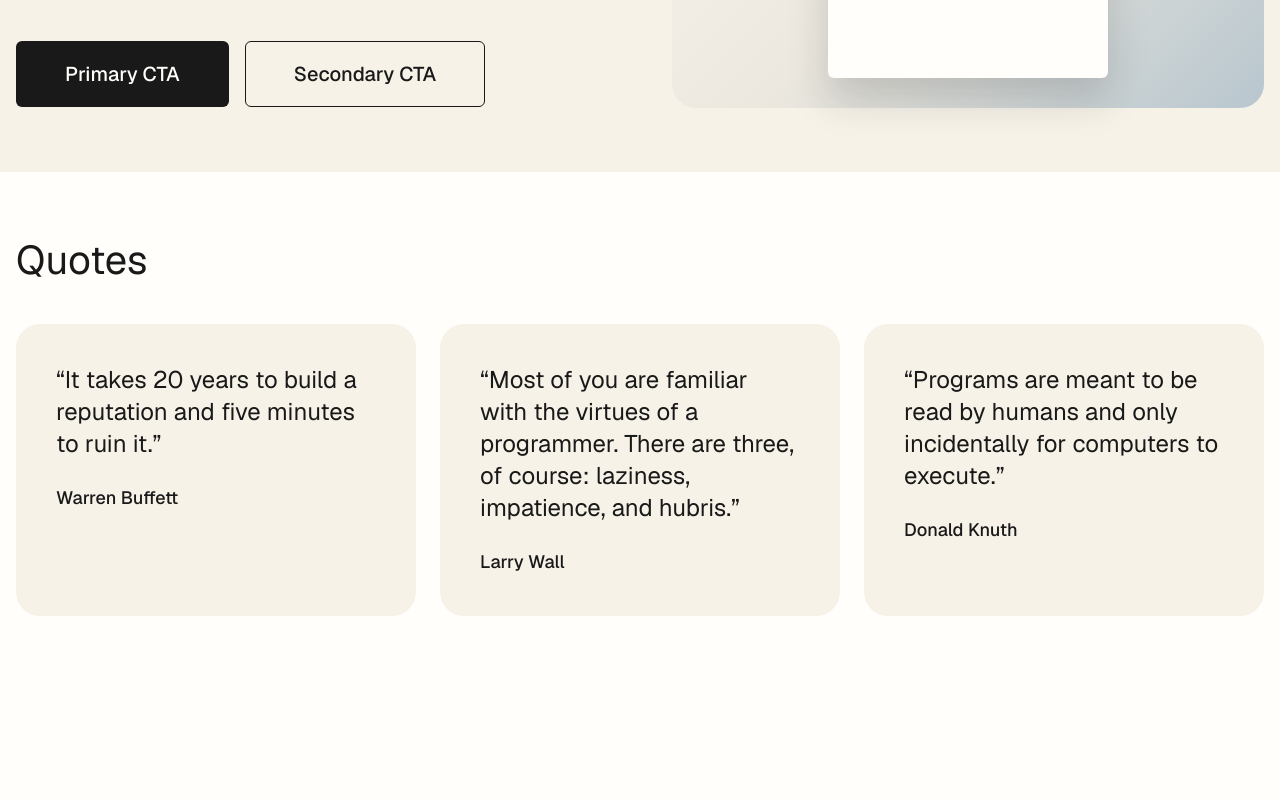
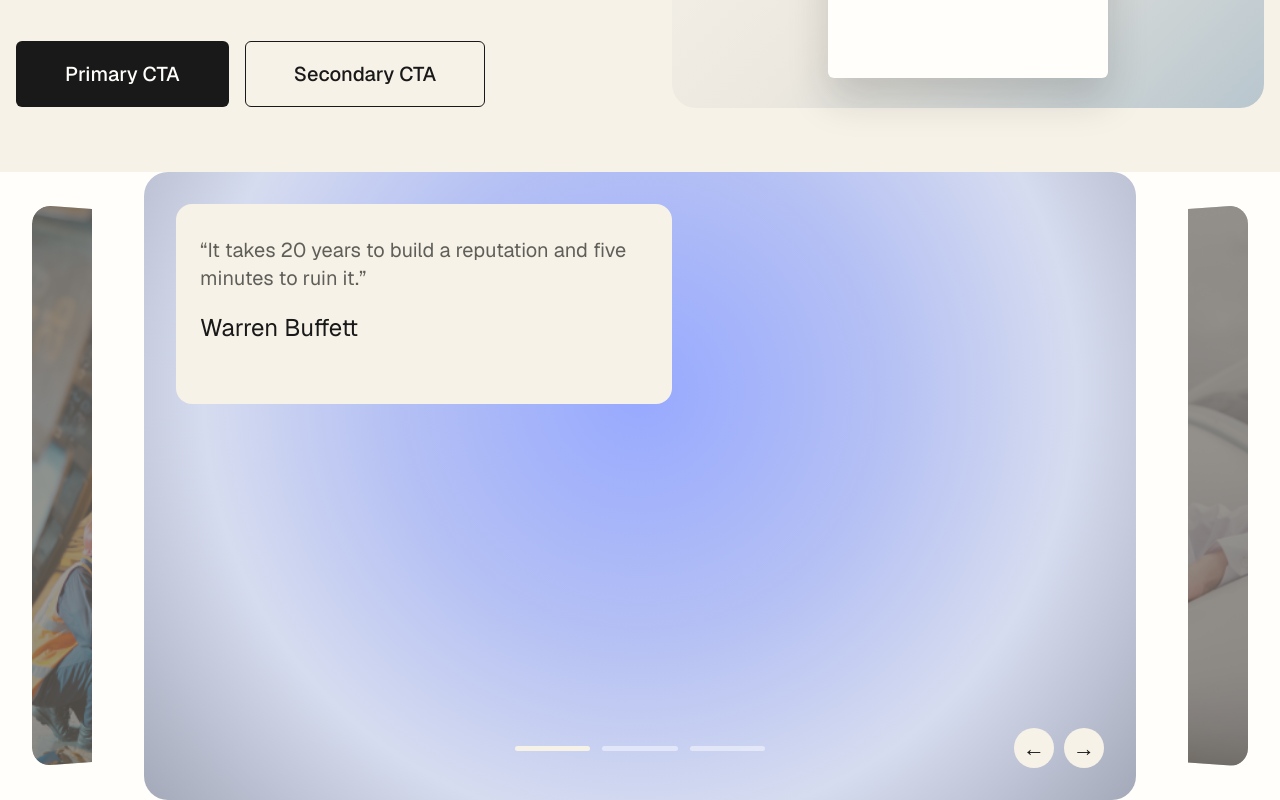
Before and after one commit to SpideyP00L/okta-assignment, a Next.js app: page / in a window 1280 px wide. Shown: the part 456-1256 px from the top of the page. Before the commit the page ends 1136 px from the top, so only its background shows below. Built offline with nearby package versions, Linux system fonts and the light colour scheme.

Commit message:
refactor: split carousel into focused components

```diff
--- /dev/null
+++ b/src/components/Quotes/CarouselNavigation.tsx
@@ -0,0 +1,43 @@
+import {
+  ArrowButton,
+  ArrowGroup,
+  BottomNav,
+  Progress,
+  ProgressBar,
+  WayfindingWrapper,
+} from "./carousel.styles";
+
+/*
+ * Carousel controls are isolated here so that
+ * navigation behaviour can later be added without
+ * affecting the quote card or carousel geometry.
+ */
+export function CarouselNavigation() {
+  return (
+    <BottomNav>
+      <WayfindingWrapper>
+        <Progress aria-hidden="true">
+          <ProgressBar $active />
+          <ProgressBar />
+          <ProgressBar />
+        </Progress>
+      </WayfindingWrapper>
+
+      <ArrowGroup>
+        <ArrowButton
+          type="button"
+          aria-label="Previous quote"
+        >
+          ←
+        </ArrowButton>
+
+        <ArrowButton
+          type="button"
+          aria-label="Next quote"
+        >
+          →
+        </ArrowButton>
+      </ArrowGroup>
+    </BottomNav>
+  );
+}
--- /dev/null
+++ b/src/components/Quotes/CarouselPreview.tsx
@@ -0,0 +1,69 @@
+import styled from "styled-components";
+
+import { PreviewCard } from "./carousel.styles";
+
+type CarouselPreviewSide = "left" | "right";
+
+interface CarouselPreviewProps {
+  side: CarouselPreviewSide;
+}
+
+const LeftPreview = styled(PreviewCard)`
+  left: 0;
+`;
+
+const RightPreview = styled(PreviewCard)`
+  right: 0;
+`;
+
+const PreviewImage = styled.img`
+  position: absolute;
+
+  top: 0;
+
+  width: 60px;
+  height: 560px;
+
+  display: block;
+
+  object-fit: cover;
+
+  opacity: 1;
+`;
+
+/*
+ * Keep the current positioning unchanged during
+ * the refactor. We will correct the Figma preview
+ * geometry after the component split is complete.
+ */
+const LeftPreviewImage = styled(PreviewImage)`
+  left: 0;
+`;
+
+const RightPreviewImage = styled(PreviewImage)`
+  right: 0;
+`;
+
+export function CarouselPreview({
+  side,
+}: CarouselPreviewProps) {
+  if (side === "left") {
+    return (
+      <LeftPreview aria-hidden="true">
+        <LeftPreviewImage
+          src="/images/carousel/left-preview.svg"
+          alt=""
+        />
+      </LeftPreview>
+    );
+  }
+
+  return (
+    <RightPreview aria-hidden="true">
+      <RightPreviewImage
+        src="/images/carousel/right-preview.svg"
+        alt=""
+      />
+    </RightPreview>
+  );
+}
--- /dev/null
+++ b/src/components/Quotes/QuoteCard.tsx
@@ -0,0 +1,39 @@
+import type { Quote } from "@/types/quote";
+
+import {
+  EmptyMessage,
+  QuoteAuthor,
+  QuoteText,
+  TextContentBox,
+} from "./carousel.styles";
+
+interface QuoteCardProps {
+  quote?: Quote;
+}
+
+/*
+ * Displays the currently active quote.
+ *
+ * Keeping the quote presentation separate from the
+ * carousel layout makes it easier to adjust typography
+ * and card spacing without affecting carousel geometry.
+ */
+export function QuoteCard({ quote }: QuoteCardProps) {
+  if (!quote) {
+    return (
+      <TextContentBox>
+        <EmptyMessage>
+          No quotes are available.
+        </EmptyMessage>
+      </TextContentBox>
+    );
+  }
+
+  return (
+    <TextContentBox>
+      <QuoteText>{quote.quote}</QuoteText>
+
+      <QuoteAuthor>{quote.author}</QuoteAuthor>
+    </TextContentBox>
+  );
+}
--- a/src/components/Quotes/QuotesSection.tsx
+++ b/src/components/Quotes/QuotesSection.tsx
@@ -1,122 +1,49 @@
 "use client";
-
-import styled from "styled-components";
 
 import type { Quote } from "@/types/quote";
 
-import { colors, radius, spacing } from "@/styles/tokens";
-import { breakpoints } from "@/styles/breakpoints";
+import {
+  Carousel,
+  MainSlide,
+  Section,
+} from "./carousel.styles";
+
+import { CarouselNavigation } from "./CarouselNavigation";
+import { CarouselPreview } from "./CarouselPreview";
+import { QuoteCard } from "./QuoteCard";
 
 interface QuotesSectionProps {
   quotes: Quote[];
 }
 
-const Section = styled.section`
-  background: ${colors.snow};
-`;
-
-const SectionInner = styled.div`
-  width: min(100%, 1312px);
-  margin: 0 auto;
-  padding: ${spacing.xl} ${spacing.sm};
-
-  @media (max-width: ${breakpoints.mobile}) {
-    padding: 40px 16px;
-  }
-`;
-
-const SectionTitle = styled.h2`
-  margin: 0 0 ${spacing.lg};
-
-  font-size: 40px;
-  line-height: 48px;
-  font-weight: 400;
-
-  color: ${colors.carbon};
-
-  @media (max-width: ${breakpoints.mobile}) {
-    font-size: 32px;
-    line-height: 40px;
-  }
-`;
-
-const QuoteList = styled.div`
-  display: grid;
-  grid-template-columns: repeat(3, minmax(0, 1fr));
-  gap: ${spacing.md};
-
-  @media (max-width: ${breakpoints.tablet}) {
-    grid-template-columns: 1fr;
-  }
-`;
-
-const QuoteCard = styled.article`
-  padding: ${spacing.lg};
-
-  border-radius: ${radius.large};
-  background: ${colors.surfaceSecondary};
-`;
-
-const QuoteText = styled.blockquote`
-  margin: 0;
-
-  font-size: 24px;
-  line-height: 32px;
-  color: ${colors.carbon};
-
-  &::before {
-    content: "“";
-  }
-
-  &::after {
-    content: "”";
-  }
-
-  @media (max-width: ${breakpoints.mobile}) {
-    font-size: 20px;
-    line-height: 28px;
-  }
-`;
-
-const QuoteAuthor = styled.p`
-  margin: ${spacing.md} 0 0;
-
-  font-size: 18px;
-  line-height: 28px;
-  font-weight: 500;
-
-  color: ${colors.carbon};
-`;
-
-const EmptyMessage = styled.p`
-  margin: 0;
-  color: ${colors.slate};
-`;
-
+/*
+ * QuotesSection now acts only as the composition layer.
+ *
+ * Visual responsibilities are delegated to focused
+ * child components:
+ *
+ * - CarouselPreview
+ * - QuoteCard
+ * - CarouselNavigation
+ */
 export function QuotesSection({
   quotes,
 }: QuotesSectionProps) {
+  const activeQuote = quotes[0];
+
   return (
     <Section>
-      <SectionInner>
-        <SectionTitle>Quotes</SectionTitle>
+      <Carousel>
+        <CarouselPreview side="left" />
 
-        {quotes.length > 0 ? (
-          <QuoteList>
-            {quotes.map((quote) => (
-              <QuoteCard key={quote.id}>
-                <QuoteText>{quote.quote}</QuoteText>
+        <MainSlide>
+          <QuoteCard quote={activeQuote} />
 
-                <QuoteAuthor>{quote.author}</QuoteAuthor>
-              </QuoteCard>
-            ))}
-          </QuoteList>
-        ) : (
-          <EmptyMessage>
-            No quotes are available.
-          </EmptyMessage>
-        )}
-      </SectionInner>
+          <CarouselNavigation />
+        </MainSlide>
+
+        <CarouselPreview side="right" />
+      </Carousel>
     </Section>
   );
 }
--- /dev/null
+++ b/src/components/Quotes/carousel.styles.ts
@@ -0,0 +1,330 @@
+import styled from "styled-components";
+
+import { colors } from "@/styles/tokens";
+import { breakpoints } from "@/styles/breakpoints";
+
+/*
+ * Shared styled-components for the Quotes carousel.
+ *
+ * Keeping layout styles here makes the individual
+ * carousel components smaller and easier to debug.
+ */
+
+export const Section = styled.section`
+  width: 100%;
+  overflow: hidden;
+
+  background: ${colors.snow};
+
+  padding: 0 32px;
+
+  @media (max-width: ${breakpoints.tablet}) {
+    padding: 0 16px;
+  }
+
+  @media (max-width: ${breakpoints.mobile}) {
+    padding: 0 16px;
+  }
+`;
+
+export const Carousel = styled.div`
+  position: relative;
+
+  width: min(100%, 1536px);
+  height: 628px;
+
+  margin: 0 auto;
+
+  display: flex;
+  align-items: center;
+  justify-content: center;
+
+  overflow: hidden;
+
+  @media (max-width: ${breakpoints.tablet}) {
+    width: min(100%, 834px);
+    height: 628px;
+  }
+
+  @media (max-width: ${breakpoints.mobile}) {
+    width: 100%;
+    height: auto;
+
+    overflow: visible;
+  }
+`;
+
+export const PreviewCard = styled.div`
+  position: absolute;
+
+  top: 50%;
+  transform: translateY(-50%);
+
+  width: 298px;
+  height: 560px;
+
+  overflow: hidden;
+
+  border-radius: 18px;
+
+  z-index: 1;
+
+  @media (max-width: ${breakpoints.tablet}) {
+    width: 250px;
+    height: 560px;
+  }
+
+  @media (max-width: ${breakpoints.mobile}) {
+    display: none;
+  }
+`;
+
+export const MainSlide = styled.div`
+  position: relative;
+
+  z-index: 2;
+
+  width: min(1312px, calc(100% - 224px));
+  height: 628px;
+
+  padding: 32px;
+
+  box-sizing: border-box;
+
+  display: flex;
+  flex-direction: column;
+  justify-content: space-between;
+
+  overflow: hidden;
+
+  border-radius: 24px;
+
+  background:
+    radial-gradient(
+      circle at 50% 35%,
+      rgb(151, 169, 255) 0%,
+      rgb(180, 192, 244) 38%,
+      rgb(214, 220, 239) 68%,
+      rgb(164, 169, 185) 100%
+    );
+
+  @media (max-width: ${breakpoints.tablet}) {
+    width: calc(100% - 128px);
+    padding: 32px;
+  }
+
+  @media (max-width: ${breakpoints.mobile}) {
+    width: 100%;
+    height: 566px;
+
+    padding: 16px;
+
+    border-radius: 16px;
+  }
+`;
+
+export const TextContentBox = styled.div`
+  width: min(496px, 100%);
+
+  min-height: 200px;
+
+  padding: 32px 24px;
+
+  box-sizing: border-box;
+
+  display: flex;
+  flex-direction: column;
+  justify-content: flex-start;
+
+  gap: 20px;
+
+  border-radius: 16px;
+
+  background: ${colors.surfaceSecondary};
+
+  @media (max-width: ${breakpoints.tablet}) {
+    width: min(368px, 100%);
+  }
+
+  @media (max-width: ${breakpoints.mobile}) {
+    width: 100%;
+    min-height: 0;
+
+    padding: 24px 16px;
+
+    gap: 16px;
+  }
+`;
+
+export const QuoteText = styled.blockquote`
+  margin: 0;
+
+  font-size: 20px;
+  line-height: 28px;
+  font-weight: 400;
+
+  color: ${colors.slate};
+
+  &::before {
+    content: "“";
+  }
+
+  &::after {
+    content: "”";
+  }
+
+  @media (max-width: ${breakpoints.mobile}) {
+    font-size: 16px;
+    line-height: 22px;
+  }
+`;
+
+export const QuoteAuthor = styled.p`
+  margin: 0;
+
+  font-size: 24px;
+  line-height: 32px;
+  font-weight: 400;
+
+  color: ${colors.carbon};
+`;
+
+export const EmptyMessage = styled.p`
+  margin: 0;
+
+  font-size: 18px;
+  line-height: 28px;
+
+  color: ${colors.slate};
+`;
+
+export const BottomNav = styled.div`
+  width: 100%;
+  height: 40px;
+
+  display: grid;
+
+  grid-template-columns:
+    minmax(0, 1fr)
+    90px;
+
+  align-items: center;
+
+  @media (max-width: ${breakpoints.mobile}) {
+    height: 90px;
+
+    grid-template-columns:
+      minmax(0, 1fr)
+      40px;
+
+    align-items: end;
+  }
+`;
+
+export const WayfindingWrapper = styled.div`
+  width: 100%;
+  height: 40px;
+
+  padding-left: 90px;
+
+  box-sizing: border-box;
+
+  display: flex;
+  align-items: center;
+  justify-content: center;
+
+  @media (max-width: ${breakpoints.mobile}) {
+    height: 21px;
+
+    padding-left: 0;
+
+    justify-content: flex-start;
+  }
+`;
+
+export const Progress = styled.div`
+  width: 250px;
+  height: 40px;
+
+  display: flex;
+  align-items: center;
+
+  gap: 12px;
+
+  @media (max-width: ${breakpoints.mobile}) {
+    width: 254px;
+    height: 21px;
+
+    gap: 0;
+  }
+`;
+
+export const ProgressBar = styled.span<{ $active?: boolean }>`
+  display: block;
+
+  flex: 1;
+
+  height: 5px;
+
+  border-radius: 24px;
+
+  background: ${({ $active }) =>
+    $active
+      ? colors.surfaceSecondary
+      : "rgba(255, 255, 255, 0.45)"};
+
+  @media (max-width: ${breakpoints.mobile}) {
+    &:not(:last-child) {
+      margin-right: 16px;
+    }
+  }
+`;
+
+export const ArrowGroup = styled.div`
+  width: 90px;
+  height: 40px;
+
+  display: flex;
+
+  gap: 10px;
+
+  @media (max-width: ${breakpoints.mobile}) {
+    width: 40px;
+    height: 90px;
+
+    flex-direction: column;
+
+    gap: 10px;
+  }
+`;
+
+export const ArrowButton = styled.button`
+  width: 40px;
+  height: 40px;
+
+  flex: 0 0 40px;
+
+  padding: 0;
+
+  border: 0;
+  border-radius: 50%;
+
+  display: grid;
+  place-items: center;
+
+  background: ${colors.surfaceSecondary};
+  color: ${colors.carbon};
+
+  font-family: inherit;
+  font-size: 22px;
+  line-height: 1;
+
+  cursor: pointer;
+
+  appearance: none;
+
+  &:focus-visible {
+    outline: 2px solid ${colors.carbon};
+    outline-offset: 2px;
+  }
+`;
```
Also changed, not shown: public/images/carousel/left-preview.svg (added), public/images/carousel/right-preview.svg (added).
